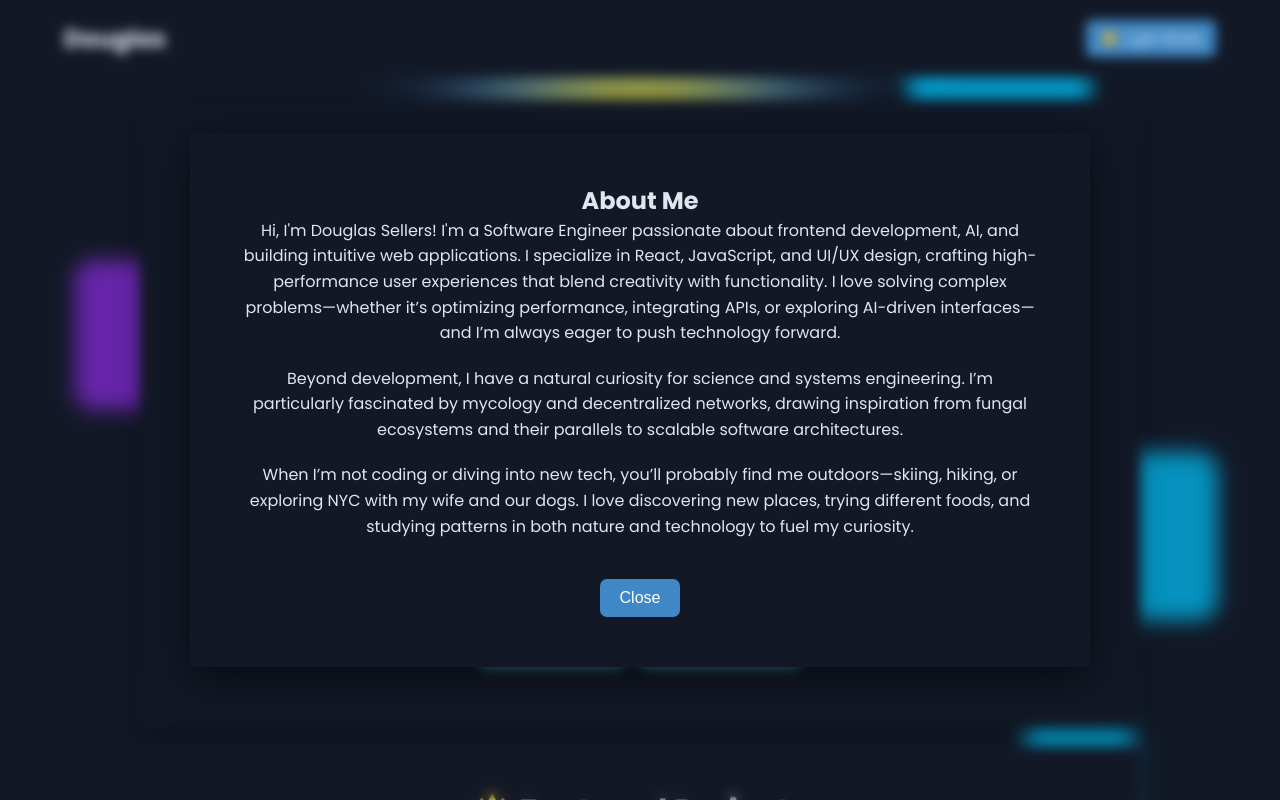
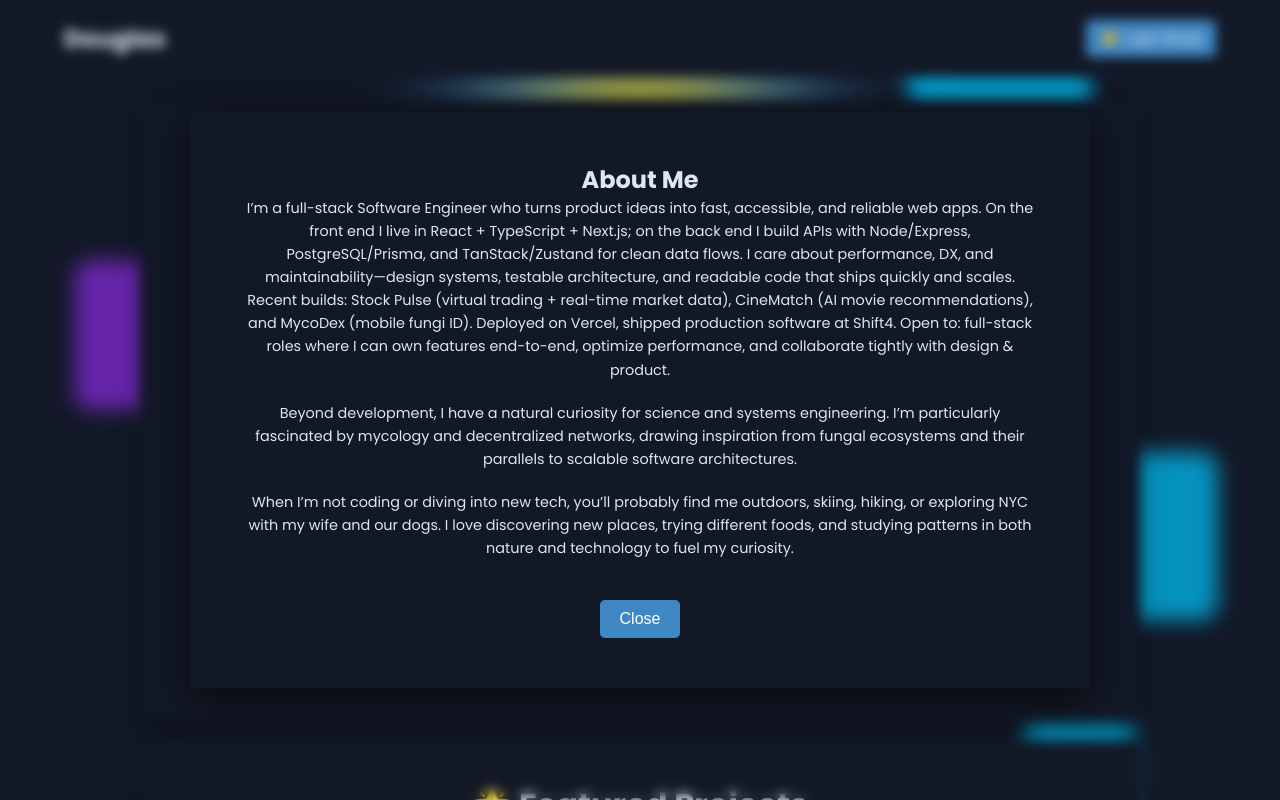
Before and after one commit to Animalia-Android/my-portfolio, a React (Vite) app: page / in a window 1280 px wide. Both pictures are taken after a click on the button "About Me". Shown: the top 800 px of the page. Built offline with nearby package versions, Linux system fonts and the light colour scheme.

Commit message:
subtle update and clean up

```diff
--- a/src/AboutMeModal.jsx
+++ b/src/AboutMeModal.jsx
@@ -23,7 +23,7 @@ const ModalContent = styled(motion.div)`
   background: ${(props) => props.theme.background};
   color: ${(props) => props.theme.color};
   padding: 50px;
-  border-radius: 7px;
+  border-radius: 5px;
   box-shadow: 0 10px 40px rgba(0, 0, 0, 0.6);
   max-width: 800px;
   width: 90%;
@@ -39,6 +39,7 @@ const ModalContent = styled(motion.div)`
 const Paragraph = styled.p`
   margin-bottom: 20px;
   line-height: 1.6;
+  font-size: 0.9rem;
 `;
 
 const CloseButton = styled.button`
@@ -48,7 +49,7 @@ const CloseButton = styled.button`
   padding: 10px 20px;
   margin-top: 20px;
   cursor: pointer;
-  border-radius: 7px;
+  border-radius: 5px;
   font-size: 1rem;
   transition: all 0.2s ease-in-out;
 
@@ -101,13 +102,17 @@ const AboutMeModal = memo(function AboutMeModal({ isOpen, onClose }) {
       >
         <h2>About Me</h2>
         <Paragraph>
-          Hi, I'm Douglas Sellers! I'm a Software Engineer passionate about
-          frontend development, AI, and building intuitive web applications. I
-          specialize in React, JavaScript, and UI/UX design, crafting
-          high-performance user experiences that blend creativity with
-          functionality. I love solving complex problems—whether it’s optimizing
-          performance, integrating APIs, or exploring AI-driven interfaces—and
-          I’m always eager to push technology forward.
+          I’m a full-stack Software Engineer who turns product ideas into fast,
+          accessible, and reliable web apps. On the front end I live in React +
+          TypeScript + Next.js; on the back end I build APIs with Node/Express,
+          PostgreSQL/Prisma, and TanStack/Zustand for clean data flows. I care
+          about performance, DX, and maintainability—design systems, testable
+          architecture, and readable code that ships quickly and scales. Recent
+          builds: Stock Pulse (virtual trading + real-time market data),
+          CineMatch (AI movie recommendations), and MycoDex (mobile fungi ID).
+          Deployed on Vercel, shipped production software at Shift4. Open to:
+          full-stack roles where I can own features end-to-end, optimize
+          performance, and collaborate tightly with design & product.
         </Paragraph>
         <Paragraph>
           Beyond development, I have a natural curiosity for science and systems
@@ -117,8 +122,8 @@ const AboutMeModal = memo(function AboutMeModal({ isOpen, onClose }) {
         </Paragraph>
         <Paragraph>
           When I’m not coding or diving into new tech, you’ll probably find me
-          outdoors—skiing, hiking, or exploring NYC with my wife and our dogs. I
-          love discovering new places, trying different foods, and studying
+          outdoors, skiing, hiking, or exploring NYC with my wife and our dogs.
+          I love discovering new places, trying different foods, and studying
           patterns in both nature and technology to fuel my curiosity.
         </Paragraph>
         <CloseButton id="modal-close-btn" onClick={onClose}>
--- a/src/BackToTop.jsx
+++ b/src/BackToTop.jsx
@@ -15,7 +15,7 @@ const ScrollButton = styled.button`
   background: ${(props) => props.theme.primary};
   color: ${(props) => props.theme.color};
   border: 0.1px solid ${(props) => props.theme.button};
-  border-radius: 7px;
+  border-radius: 5px;
   padding: 10px 15px;
   cursor: pointer;
   font-size: .7rem;
--- a/src/ContactModal.jsx
+++ b/src/ContactModal.jsx
@@ -21,7 +21,7 @@ const ModalContent = styled(motion.div)`
   background: ${(props) => props.theme.background};
   color: ${(props) => props.theme.color};
   padding: 40px;
-  border-radius: 7px;
+  border-radius: 5px;
   box-shadow: 0 10px 50px rgba(0, 0, 0, 0.3);
   max-width: 500px;
   width: 90%;
@@ -67,7 +67,7 @@ const ContactButton = styled.a`
   color: white;
   background: ${(props) => props.theme.button};
   border: none;
-  border-radius: 7px;
+  border-radius: 5px;
   text-decoration: none;
   transition: all 0.3s ease-in-out;
   box-shadow: 0 4px 15px rgba(0, 198, 255, 0.3);
--- a/src/FloatingShapes.jsx
+++ b/src/FloatingShapes.jsx
@@ -21,7 +21,7 @@ const Shape = styled(motion.div).attrs((props) => ({
 }))`
   position: absolute;
   background: ${(props) => props.color || '#00c6ff'};
-  border-radius: 12%; /* Slightly more rounded */
+  border-radius: 10%; /* Slightly more rounded */
   opacity: 0.7; /* Makes them slightly softer */
   filter: blur(8px); /* Glow effect */
 `;
--- a/src/HeroCard.jsx
+++ b/src/HeroCard.jsx
@@ -22,7 +22,7 @@ const HeroContainer = styled.div`
 const HeroCardStyled = styled.div`
   background: ${(props) => props.theme.background};
   color: ${(props) => props.theme.color};
-  border-radius: 7px;
+  border-radius: 5px;
   backdrop-filter: blur(15px);
   padding: 60px 100px;
   width: 70vw;
@@ -57,7 +57,7 @@ const Title = styled.h1`
 `;
 
 const Subtitle = styled.p`
-  font-size: clamp(1.3rem, 2.5vw, 1.8rem);
+  font-size: 15px;
   color: ${(props) => props.theme.color};
   margin-top: 10px;
   max-width: 80%;
@@ -79,7 +79,7 @@ const Button = styled.button`
   color: ${(props) => props.theme.color};
   background: ${(props) => props.theme.primary};
   border: 0.5px solid ${(props) => props.theme.button};
-  border-radius: 7px;
+  border-radius: 5px;
   text-decoration: none;
   transition: all 0.3s ease-in-out;
 
@@ -103,9 +103,18 @@ const HeroCard = () => {
         animate={{ opacity: 1, y: 0 }}
         transition={{ duration: 1 }}
       >
-        <Title>Hello, I'm Douglas Sellers 👋</Title>
+        <Title>Hello, I'm Douglas Sellers </Title>
         <Subtitle>
-          Front-End Engineer crafting seamless, high-performance UIs
+          I'm a passionate Full-Stack Software Engineer dedicated to creating
+          elegant, user-friendly applications that seamlessly blend form and
+          function—from intuitive interfaces to reliable back-end systems—to
+          deliver exceptional experiences.
+          <br />
+        </Subtitle>
+        <Subtitle>
+          If you're looking for someone who can turn ideas into impactful,
+          production ready solutions while growing alongside your team, explore
+          my portfolio and let’s build something extraordinary together.
         </Subtitle>
         <Subtitle>Rooted in simplicity, inspired by natural design.</Subtitle>
         <ButtonContainer>
--- a/src/Navbar.jsx
+++ b/src/Navbar.jsx
@@ -1,6 +1,5 @@
 /* eslint-disable no-unused-vars */
 import { useState } from 'react';
-// import { Link } from 'react-scroll';
 import styled from 'styled-components';
 
 import { useTheme } from './ThemeContext';
@@ -13,7 +12,7 @@ const ThemeToggle = styled.button`
   font-size: 1rem;
   cursor: pointer;
   transition: 0.3s;
-  border-radius: 7px;
+  border-radius: 5px;
 
   &:hover {
     background: ${(props) => props.theme.highlight};
@@ -81,31 +80,6 @@ const NavLinks = styled.ul`
   }
 `;
 
-//potentially use in future layout
-// const NavLink = styled(Link)`
-//   color: ${(props) => props.theme.color};
-//   text-decoration: none;
-//   font-size: 1rem;
-//   font-weight: bold;
-//   cursor: pointer;
-//   transition: 0.3s;
-
-//   &:hover {
-//     color: ${(props) => props.theme.primary};
-//   }
-// `;
-
-// const Hamburger = styled.div`
-//   display: none;
-//   cursor: pointer;
-//   font-size: 2rem;
-//   color: white;
-
-//   @media (max-width: 768px) {
-//     display: block;
-//   }
-// `;
-
 export default function Navbar() {
   const [isOpen, setIsOpen] = useState(false);
   const { theme, toggleTheme } = useTheme();
@@ -114,25 +88,8 @@ export default function Navbar() {
     <Nav>
       <NavContainer>
         <Logo href="#">Douglas</Logo>
-
-        {/* Hamburger Menu (For Mobile) */}
-        {/* <Hamburger onClick={() => setIsOpen(!isOpen)}>☰</Hamburger> */}
-
         {/* Navigation Links */}
-        <NavLinks isOpen={isOpen}>
-          {/* <NavLink to="home" smooth={true} duration={500}>
-            Home
-          </NavLink>
-          <NavLink to="projects" smooth={true} duration={500}>
-            Projects
-          </NavLink>
-          <NavLink to="contact" smooth={true} duration={500}>
-            Contact
-          </NavLink> */}
-          {/* <NavLink href="/resume.pdf" target="_blank" rel="noopener noreferrer">
-            Resume 📄
-          </NavLink> */}
-        </NavLinks>
+        <NavLinks isOpen={isOpen}></NavLinks>
         <ThemeToggle onClick={toggleTheme}>
           {theme === 'light' ? '🌙 Dark Mode' : '☀️ Light Mode'}
         </ThemeToggle>
--- a/src/ProjectsCarousel.jsx
+++ b/src/ProjectsCarousel.jsx
@@ -14,7 +14,7 @@ const CarouselWrapper = styled.div`
   background: ${(props) => props.theme.background};
   color: ${(props) => props.theme.color};
   text-align: center;
-  border-radius: 7px;
+  border-radius: 5px;
   box-shadow: 0px 4px 10px rgba(0, 0, 0, 0.3);
   z-index: 1;
 
@@ -45,7 +45,12 @@ const StyledSlider = styled(Slider)`
   .slick-prev,
   .slick-next {
     z-index: 10;
-    color: white;
+    width: 36px;
+    height: 36px;
+    border-radius: 6px; /* <-- square-ish */
+    background: rgba(0, 0, 0, 0.45);
+    display: grid;
+    place-items: center;
   }
 
   /* Make navigation buttons larger and more visible */
--- a/src/components/ProjectCard.jsx
+++ b/src/components/ProjectCard.jsx
@@ -5,7 +5,7 @@ const ProjectCardWrapper = styled.div`
   background: ${(props) => props.theme.background};
   color: ${(props) => props.theme.color};
   padding: 20px;
-  border-radius: 7px;
+  border-radius: 5px;
   text-align: center;
   transition: transform 0.3s ease-in-out, box-shadow 0.3s ease-in-out;
   box-shadow: 0 4px 8px rgba(0, 0, 0, 0.2);
@@ -34,7 +34,7 @@ const Image = styled.img`
   width: 100%;
   height: 180px;
   object-fit: cover;
-  border-radius: 7px;
+  border-radius: 5px;
 `;
 
 const ProjectTitle = styled.h3`
@@ -72,7 +72,7 @@ const Button = styled.a`
   background: ${(props) => props.theme.primary};
 
   border: 0.1px solid ${(props) => props.theme.button};
-  border-radius: 7px;
+  border-radius: 5px;
   text-decoration: none;
   transition: 0.3s;
 
--- a/src/data/projects.jsx
+++ b/src/data/projects.jsx
@@ -1,4 +1,14 @@
 const projects = [
+  {
+    title: 'Stock Pulse',
+    description: 'A real-time stock tracking and virtual trading platform',
+    tech: 'Next.js, Styled Components, Framer Motion',
+    github: 'https://github.com/Animalia-Android/stock-pulse',
+    live: 'https://stock-pulse-seven.vercel.app/',
+    featured: true,
+    image:
+      'https://plus.unsplash.com/premium_photo-1681487769650-a0c3fbaed85a?w=800&auto=format&fit=crop&q=60&ixlib=rb-4.0.3&ixid=M3wxMjA3fDB8MHxzZWFyY2h8MXx8U3RvY2slMjBNYXJrZXR8ZW58MHwwfDB8fHww',
+  },
   {
     title: 'Cine Match',
     description: 'Your AI-Powered Movie Companion.',
@@ -21,16 +31,6 @@ const projects = [
       'https://images.unsplash.com/photo-1578894381163-e72c17f2d45f?w=800&auto=format&fit=crop&q=60&ixlib=rb-4.0.3&ixid=M3wxMjA3fDB8MHxzZWFyY2h8Mnx8VHJhdmVsJTIwUGFzc3BvcnR8ZW58MHwwfDB8fHww',
   },
   {
-    title: 'Stock Pulse',
-    description: 'A real-time stock tracking and virtual trading platform',
-    tech: 'Next.js, Styled Components, Framer Motion',
-    github: 'https://github.com/Animalia-Android/stock-pulse',
-    live: 'https://stock-pulse-seven.vercel.app/',
-    featured: true,
-    image:
-      'https://plus.unsplash.com/premium_photo-1681487769650-a0c3fbaed85a?w=800&auto=format&fit=crop&q=60&ixlib=rb-4.0.3&ixid=M3wxMjA3fDB8MHxzZWFyY2h8MXx8U3RvY2slMjBNYXJrZXR8ZW58MHwwfDB8fHww',
-  },
-  {
     title: 'Recipe Box',
     description: 'A digital recipe organizer with AI-powered meal suggestions',
     tech: 'React, Styled Components, Framer Motion, Firebase',
@@ -39,16 +39,6 @@ const projects = [
     featured: true,
     image:
       'https://plus.unsplash.com/premium_photo-1663126351065-741a1d338b5d?w=800&auto=format&fit=crop&q=60&ixlib=rb-4.0.3&ixid=M3wxMjA3fDB8MHxzZWFyY2h8MXx8UmVjaXBlc3xlbnwwfDB8MHx8fDA%3D',
-  },
-  {
-    title: 'Event Scout',
-    description: 'Find Events all over.',
-    tech: 'React, Node.js, API',
-    github: 'https://github.com/Animalia-Android/event-scout',
-    live: 'https://event-scout-sellers-systems.vercel.app/',
-    featured: true,
-    image:
-      'https://images.unsplash.com/photo-1613210434051-4b00d62d03fb?w=900&auto=format&fit=crop&q=60&ixlib=rb-4.1.0&ixid=M3wxMjA3fDB8MHxzZWFyY2h8MTB8fHN0YWdlfGVufDB8fDB8fHwy',
   },
   {
     title: 'Vid Valut',
@@ -61,6 +51,16 @@ const projects = [
     image:
       'https://images.unsplash.com/photo-1611162616475-46b635cb6868?w=800&auto=format&fit=crop&q=60&ixlib=rb-4.0.3&ixid=M3wxMjA3fDB8MHxzZWFyY2h8NXx8VmlkZW8lMjBWYXVsdHxlbnwwfDB8MHx8fDI%3D',
   },
+  {
+    title: 'Event Scout',
+    description: 'Find Events all over.',
+    tech: 'React, Node.js, API',
+    github: 'https://github.com/Animalia-Android/event-scout',
+    live: 'https://event-scout-sellers-systems.vercel.app/',
+    featured: true,
+    image:
+      'https://images.unsplash.com/photo-1613210434051-4b00d62d03fb?w=900&auto=format&fit=crop&q=60&ixlib=rb-4.1.0&ixid=M3wxMjA3fDB8MHxzZWFyY2h8MTB8fHN0YWdlfGVufDB8fDB8fHwy',
+  },
 ];
 
 // Add more projects...
```
